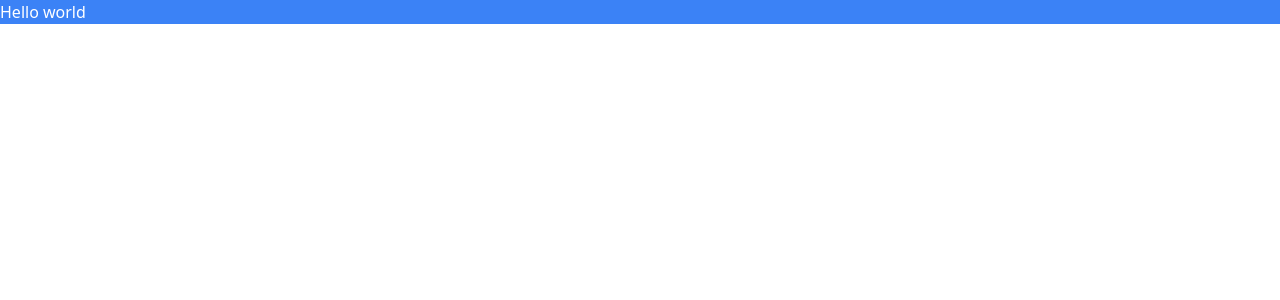
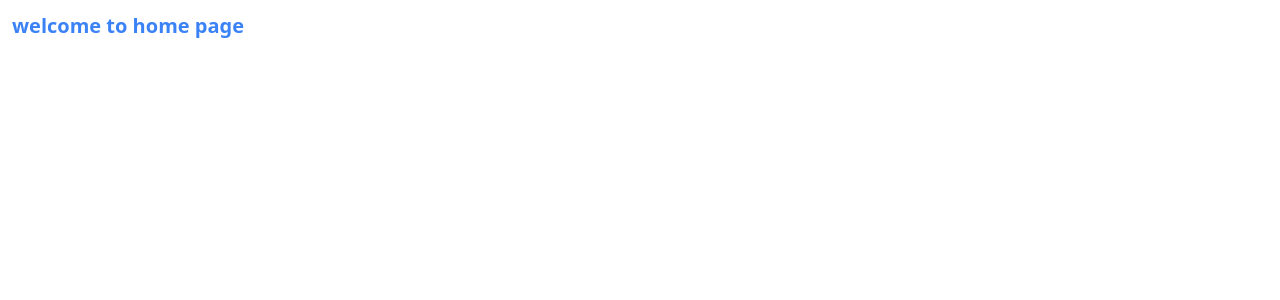
Before and after one commit to Gautamvaishnav-git/Ecommerce, a React (Vite) app in the folder frontend/: page / in a window 1280 px wide. Shown: the top 300 px of the page. Built offline with nearby package versions, Linux system fonts and the light colour scheme.

Commit message:
react-router setup

```diff
--- a/frontend/src/App.tsx
+++ b/frontend/src/App.tsx
@@ -1,5 +1,14 @@
+import { BrowserRouter as Router, Routes, Route } from "react-router-dom";
+import Home from "./pages/Home";
+
 const App = () => {
-  return <h1 className="bg-blue-500 text-white">Hello world</h1>;
+  return (
+    <Router>
+      <Routes>
+        <Route path="/" element={<Home />} />
+      </Routes>
+    </Router>
+  );
 };
 
 export default App;
--- /dev/null
+++ b/frontend/src/pages/Home.tsx
@@ -0,0 +1,11 @@
+const Home = () => {
+  return (
+    <>
+      <div className="text-xl text-blue-500 font-bold p-3">
+        welcome to home page
+      </div>
+    </>
+  );
+};
+
+export default Home;
```
